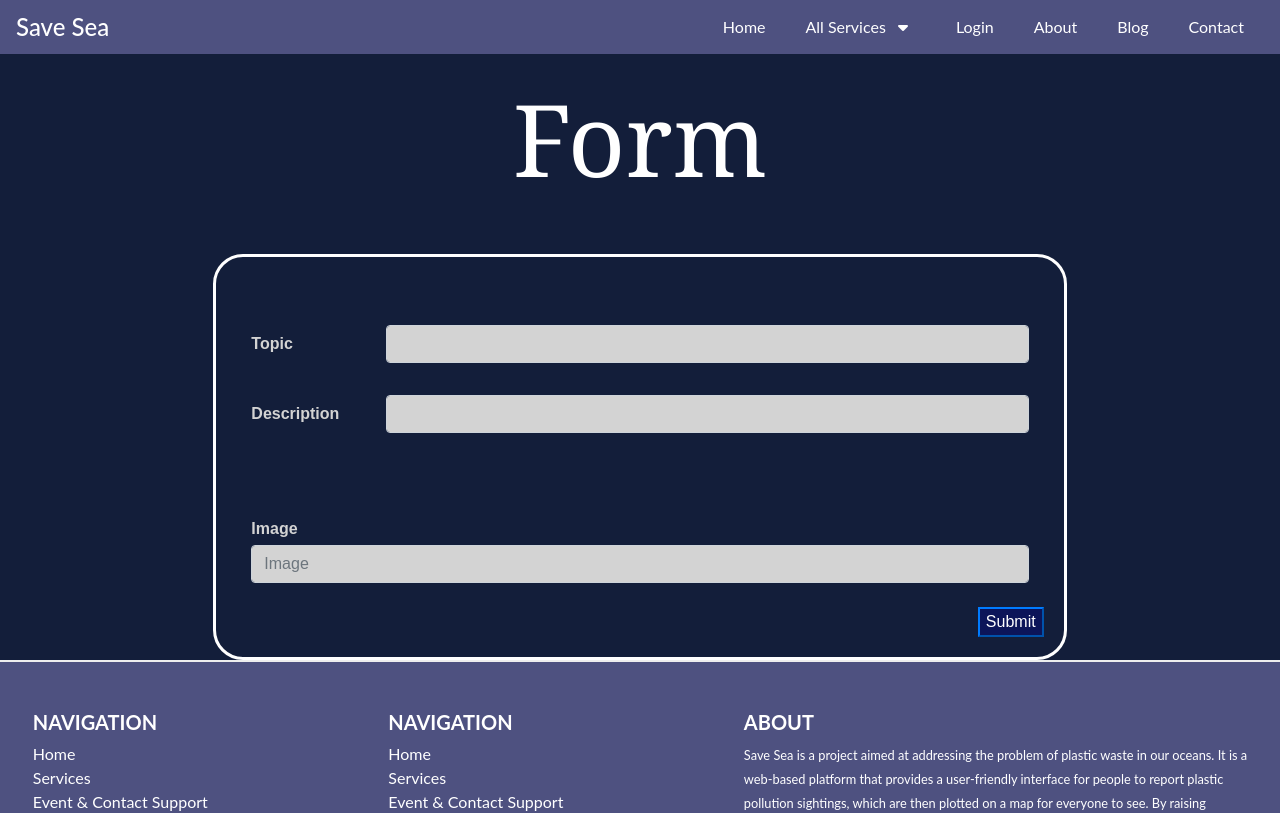
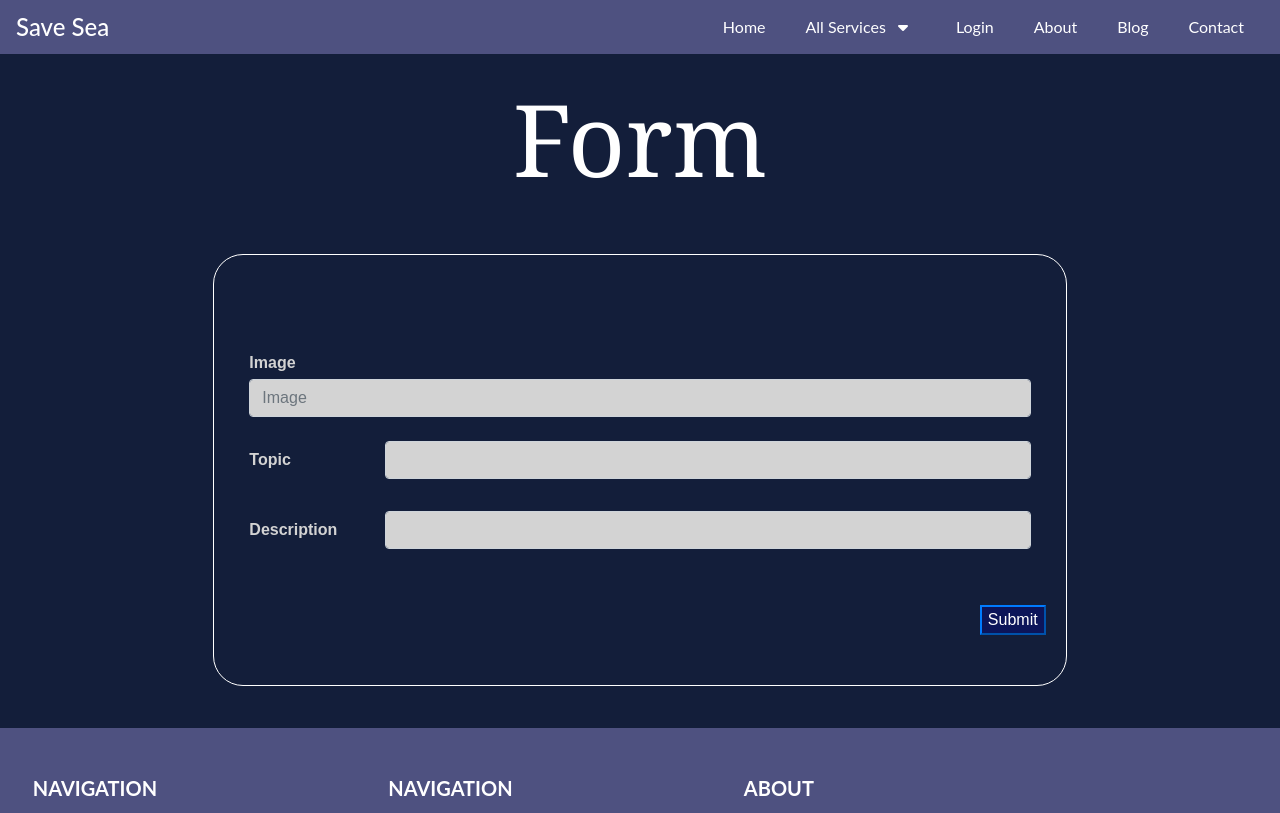
Before and after one commit to SDSamarasinghe/Save-Sea, a React (Create React App) app in the folder frontend/: page /postform in a window 1280 px wide. Shown: the top 813 px of the page. Built offline with nearby package versions, Linux system fonts and the light colour scheme.

Commit message:
edit some styles on post form

```diff
--- a/frontend/src/components/ChallengeManagement/PostForm.js
+++ b/frontend/src/components/ChallengeManagement/PostForm.js
@@ -71,6 +71,7 @@ const PostForm = () => {
       style={{
         backgroundColor: "#131e3a",
         backgroundSize: "cover",
+        paddingBottom:"40px",
         backgroundRepeat: "no-repeat",
       }}
     >
@@ -81,25 +82,44 @@ const PostForm = () => {
           fontSize: "100px",
           textAlign: "center",
           color: "white",
+
         }}
       >
          Form
       </h1>
       <br />
-      <div style={{ backgroundColor: "black" }}></div>
       <div
         className="col-md-8 mt-4 mx-auto"
         style={{
           fontWeight: "bold",
           fontFamily: "sans-serif",
           borderRadius: "30px",
-          border: "3px solid #ffffff",
+
+          border: "1px solid #ffffff",
           margin: "2px",
         }}
       >
         <br />
-        <form style={{ margin: "20px" }}>
+        <form style={{ margin: "20px",    marginBottom: "50px", }}>
           <br />
+          <div className="form-group my-4">
+            <label className="my-1" style={{ color: "#D3D3D3" }}>
+              Image
+            </label>
+            <input
+              style={{ backgroundColor: "#D3D3D3" }}
+              type="text"
+              className="form-control"
+              placeholder="Image"
+              value={img}
+              required
+              onChange={(e) => {
+                setImg(e.target.value);
+              }}
+            />
+            <p class="alert-txt">{formErrors.img}</p>
+          </div>
+
           <div className="row mb-3">
             <label class="col-sm-2 col-form-label" style={{ color: "#D3D3D3" }}>
               Topic
@@ -135,30 +155,13 @@ const PostForm = () => {
                 className="form-control"
                 required
                 onChange={(e) => {
-                  setdescription(e.target.value);
+                setdescription(e.target.value);
                 }}
               />
               <p class="alert-txt">{formErrors.description}</p>
             </div>
           </div>
           <br />
-          <div className="form-group my-4">
-            <label className="my-1" style={{ color: "#D3D3D3" }}>
-              Image
-            </label>
-            <input
-              style={{ backgroundColor: "#D3D3D3" }}
-              type="text"
-              className="form-control"
-              placeholder="Image"
-              value={img}
-              required
-              onChange={(e) => {
-                setImg(e.target.value);
-              }}
-            />
-            <p class="alert-txt">{formErrors.img}</p>
-          </div>
 
           <div class="row justify-content-end" id="add-btn">
             <center>
@@ -168,7 +171,7 @@ const PostForm = () => {
                   type="button"
                   onClick={handleSubmit}
                   class="btn-block btn-primary"
-                  style={{ backgroundColor: "#0C1559" }}
+                  style={{ backgroundColor: "#0C1559"}}
                 >
                   Submit
                 </button>
--- a/frontend/src/components/Users/DisplayUser.js
+++ b/frontend/src/components/Users/DisplayUser.js
@@ -23,6 +23,30 @@ class DisplayUser extends Component {
     this.setState({
       ...this.state,
       [name]: value,
+    });
+  };
+
+  onSubmit = (e) => {
+    e.preventDefault();
+
+    const id = this.props.params.id;
+
+    const {
+      full_name,
+      email,
+      password,
+    } = this.state;
+
+    const data = {
+      full_name: full_name,
+      email: email,
+      password: password,
+    };
+    console.log(data);
+
+    axios.put(`http://localhost:8000/api/users/${id}`, data).then((res) => {
+      alert("User updated successfully!");
+      window.location.href = "/adminviewuser";
     });
   };
 
@@ -66,6 +90,14 @@ render() {
               value={this.state.email}
               onChange={this.handleInputChange}
             /></span>
+            <span class="name mt-3"><input
+              type="text"
+              className="form-control"
+              name="description"
+              placeholder="description"
+              value={this.state.password}
+              onChange={this.handleInputChange}
+            /></span>
         <div class="d-flex flex-row justify-content-center align-items-center gap-2">
 
             </div>
```
